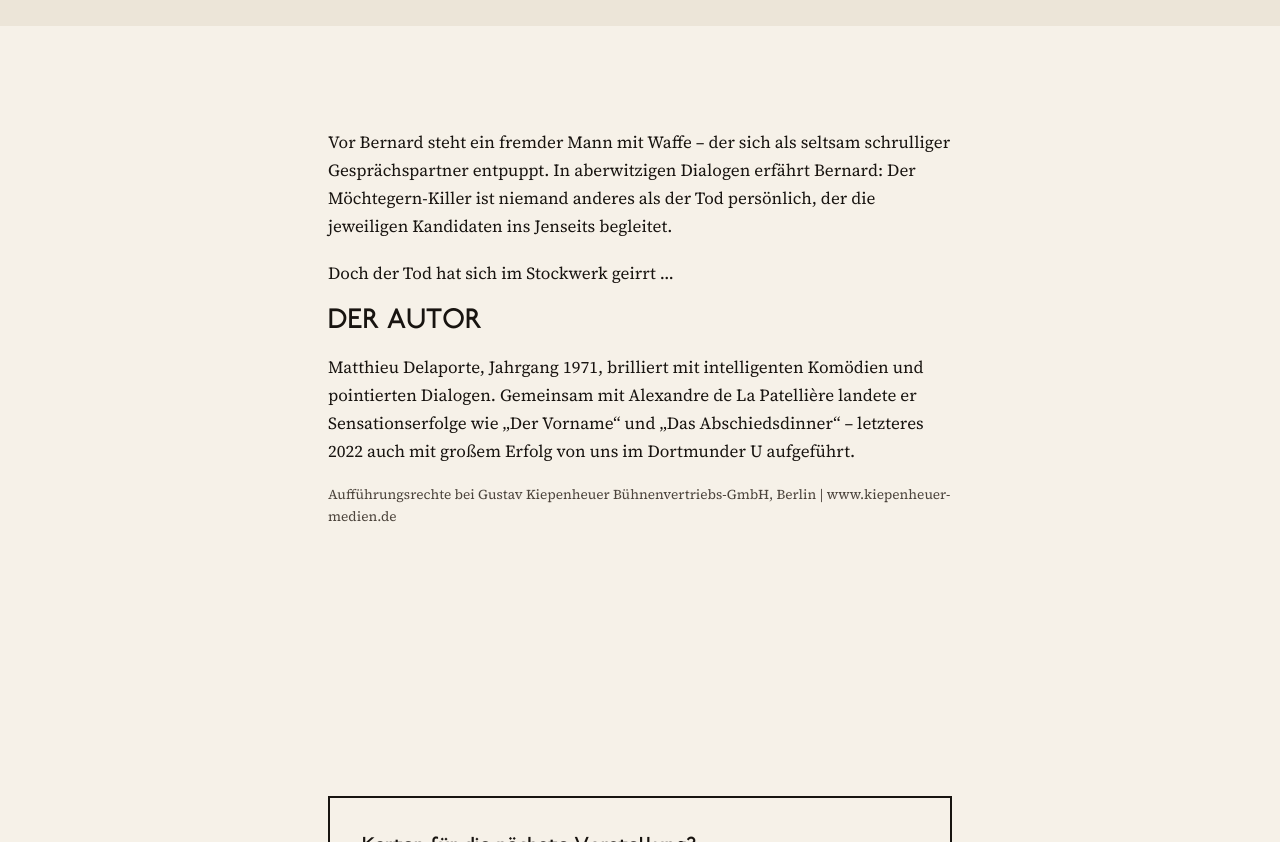
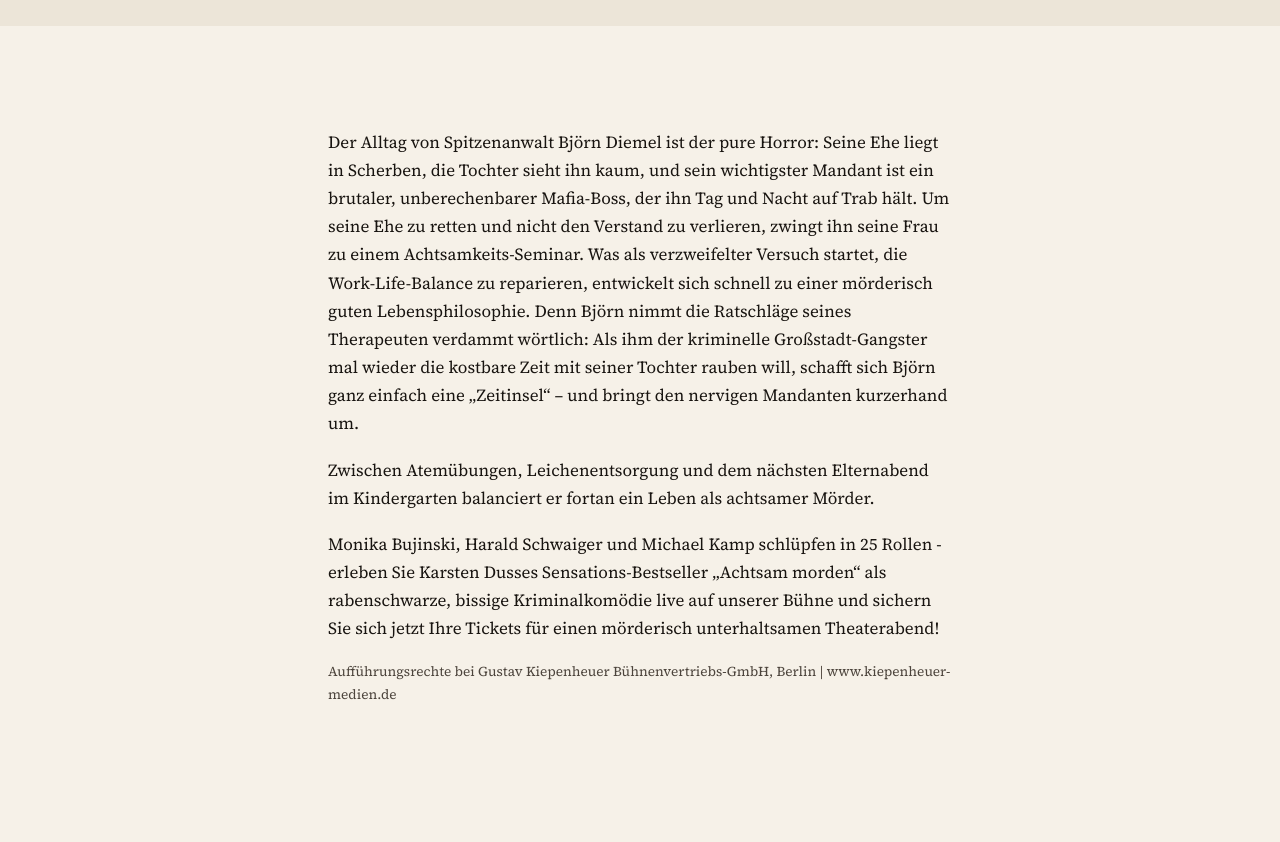
Before and after one commit to christiansrimpler-create/austropott-website, an Eleventy site: page src/stuecke/1h22-vor-dem-ende.md in a window 1280 px wide. Shown: the part 1680-2522 px from the top of the page. Built offline with nearby package versions, Linux system fonts and the light colour scheme; Eleventy itself is replaced by a stand-in of ours; files that its build step writes are made by us from their sources.

Commit message:
Update Stück “1h22-vor-dem-ende”

```diff
--- a/src/stuecke/1h22-vor-dem-ende.md
+++ b/src/stuecke/1h22-vor-dem-ende.md
@@ -1,7 +1,7 @@
 ---
 titel: Achtsam morden
 genre: Eine tiefenentspannte Kriminalkomödie
-untertitel: 3 Schauspieler in 25 Rollen!
+untertitel: Bühnenfassung von Bernd Schmidt nach dem Roman von Karsten Dusse
 teaser: |-
   Der Alltag von Spitzenanwalt Björn Diemel ist der pure Horror: Seine Ehe liegt in Scherben, die Tochter sieht ihn kaum, und sein wichtigster Mandant ist ein brutaler, unberechenbarer Mafia-Boss, der ihn Tag und Nacht auf Trab hält. Um seine Ehe zu retten und nicht den Verstand zu verlieren, zwingt ihn seine Frau zu einem Achtsamkeits-Seminar. Was als verzweifelter Versuch startet, die Work-Life-Balance zu reparieren, entwickelt sich schnell zu einer mörderisch guten Lebensphilosophie. Denn Björn nimmt die Ratschläge seines Therapeuten verdammt wörtlich: Als ihm der kriminelle Großstadt-Gangster mal wieder die kostbare Zeit mit seiner Tochter rauben will, schafft sich Björn ganz einfach eine „Zeitinsel“ – und bringt den nervigen Mandanten kurzerhand um.
   Zwischen Atemübungen, Leichenentsorgung und dem nächsten Elternabend im Kindergarten balanciert er fortan ein Leben als achtsamer Mörder.
@@ -25,10 +25,8 @@
 titel_html: Einszweiund&shy;zwanzig vor dem Ende
 ---
 
-Vor Bernard steht ein fremder Mann mit Waffe – der sich als seltsam schrulliger Gesprächspartner entpuppt. In aberwitzigen Dialogen erfährt Bernard: Der Möchtegern-Killer ist niemand anderes als der Tod persönlich, der die jeweiligen Kandidaten ins Jenseits begleitet.
+Der Alltag von Spitzenanwalt Björn Diemel ist der pure Horror: Seine Ehe liegt in Scherben, die Tochter sieht ihn kaum, und sein wichtigster Mandant ist ein brutaler, unberechenbarer Mafia-Boss, der ihn Tag und Nacht auf Trab hält. Um seine Ehe zu retten und nicht den Verstand zu verlieren, zwingt ihn seine Frau zu einem Achtsamkeits-Seminar. Was als verzweifelter Versuch startet, die Work-Life-Balance zu reparieren, entwickelt sich schnell zu einer mörderisch guten Lebensphilosophie. Denn Björn nimmt die Ratschläge seines Therapeuten verdammt wörtlich: Als ihm der kriminelle Großstadt-Gangster mal wieder die kostbare Zeit mit seiner Tochter rauben will, schafft sich Björn ganz einfach eine „Zeitinsel“ – und bringt den nervigen Mandanten kurzerhand um.
 
-Doch der Tod hat sich im Stockwerk geirrt …
+Zwischen Atemübungen, Leichenentsorgung und dem nächsten Elternabend im Kindergarten balanciert er fortan ein Leben als achtsamer Mörder.
 
-### Der Autor
-
-Matthieu Delaporte, Jahrgang 1971, brilliert mit intelligenten Komödien und pointierten Dialogen. Gemeinsam mit Alexandre de La Patellière landete er Sensationserfolge wie „Der Vorname“ und „Das Abschiedsdinner“ – letzteres 2022 auch mit großem Erfolg von uns im Dortmunder U aufgeführt.
+Monika Bujinski, Harald Schwaiger und Michael Kamp schlüpfen in 25 Rollen - erleben Sie Karsten Dusses Sensations-Bestseller „Achtsam morden“ als rabenschwarze, bissige Kriminalkomödie live auf unserer Bühne und sichern Sie sich jetzt Ihre Tickets für einen mörderisch unterhaltsamen Theaterabend!
```
